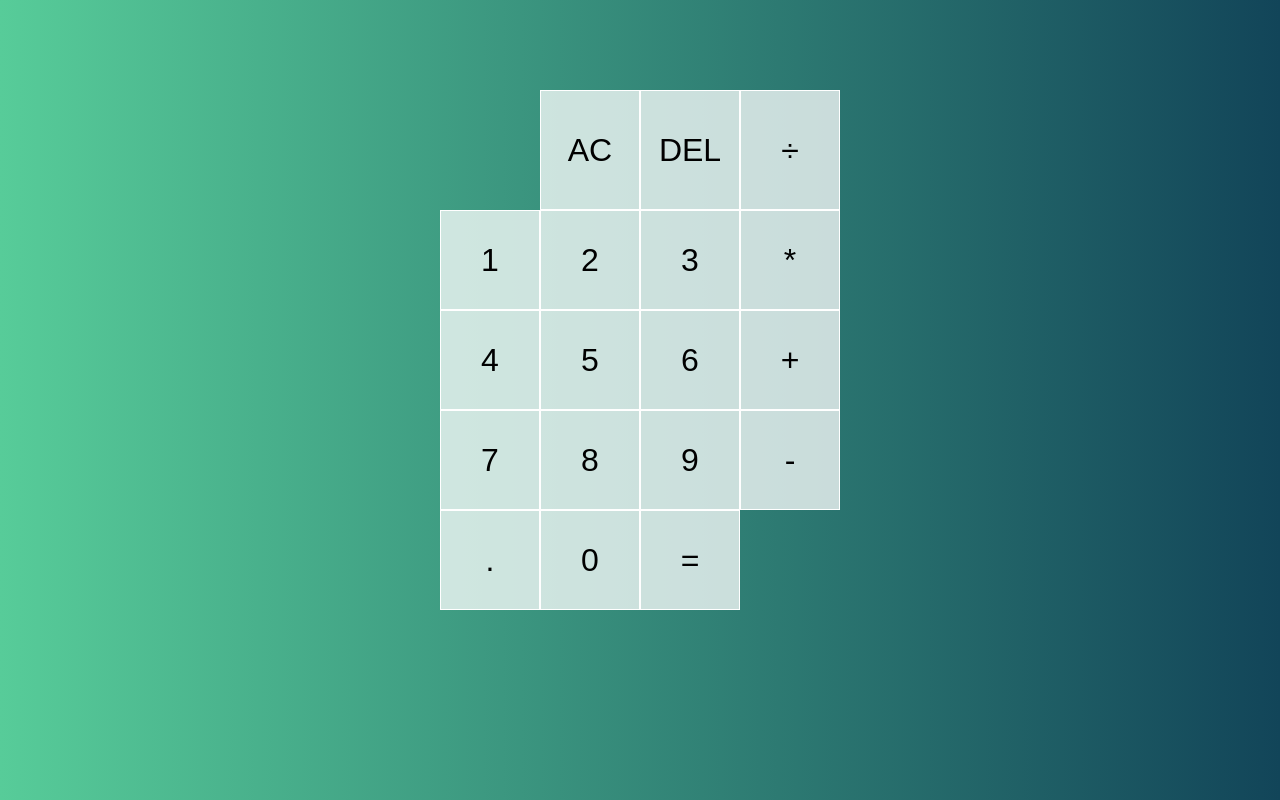
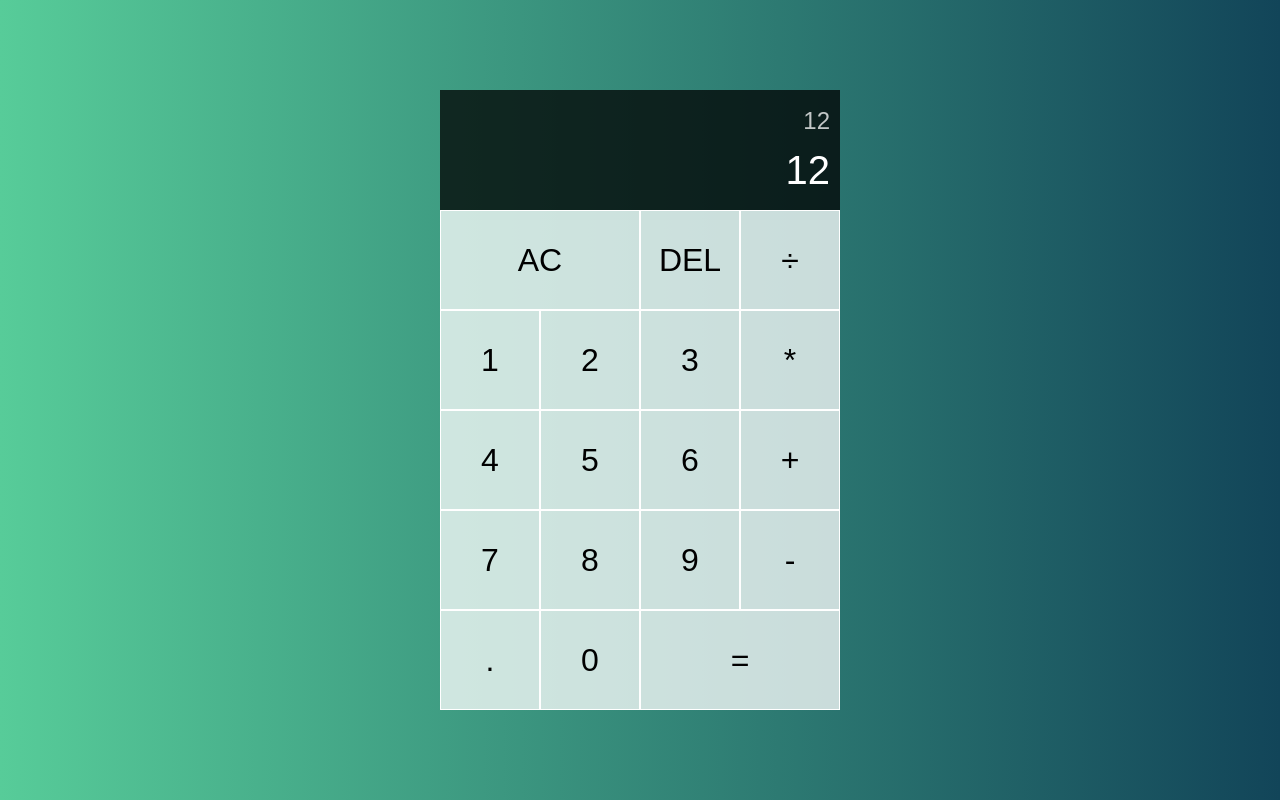
Before and after one commit to Brevenn/calculator-app, a plain HTML site: page index.html in a window 1280 px wide. Drawn offline with Linux system fonts and the light colour scheme.

Commit message:
finished styling for calculator and grid

```diff
--- a/index.html
+++ b/index.html
@@ -11,8 +11,8 @@
 <body>
   <div class="calculator-grid">
     <div class="output">
-      <div class="previous-operand"></div>
-      <div class="current-operand"></div>
+      <div class="previous-operand">12</div>
+      <div class="current-operand">12</div>
     </div>
     <button class="span-two">AC</button>
     <button>DEL</button>
--- a/styles/styles.css
+++ b/styles/styles.css
@@ -30,3 +30,29 @@
 .calculator-grid > button:hover {
   background-color: rgba(255, 255, 255, .9);
 }
+
+.span-two {
+  grid-column: span 2;
+}
+
+.output {
+  grid-column: 1 / -1;
+  background-color: rgba(0, 0, 0, .75);
+  display: flex;
+  align-items: flex-end;
+  justify-content: space-around;
+  flex-direction: column;
+  padding: 10px;
+  word-wrap: break-word;
+  word-break: break-all;
+}
+
+.output .previous-operand {
+  color: rgb(255, 255, 255, .75);
+  font-size: 1.5rem;
+}
+
+.output .current-operand {
+  color: #ffffff;
+  font-size: 2.5rem;
+}
```
